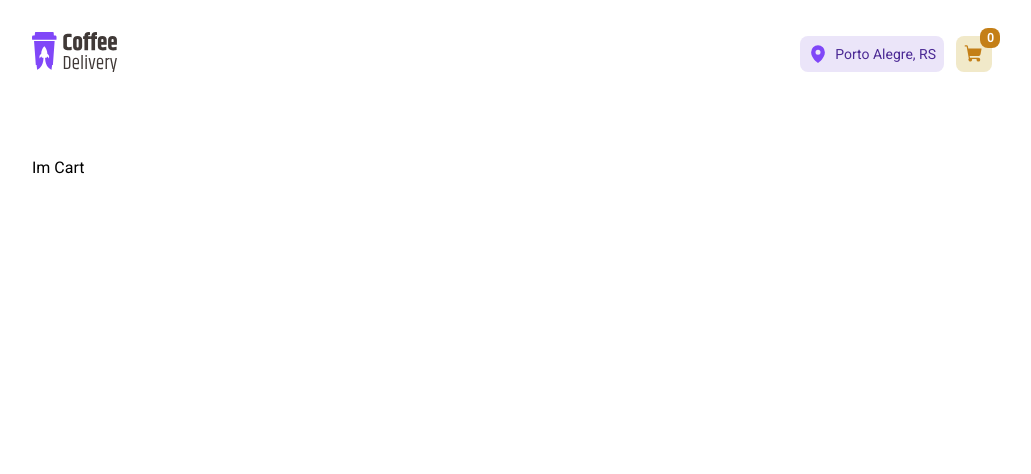
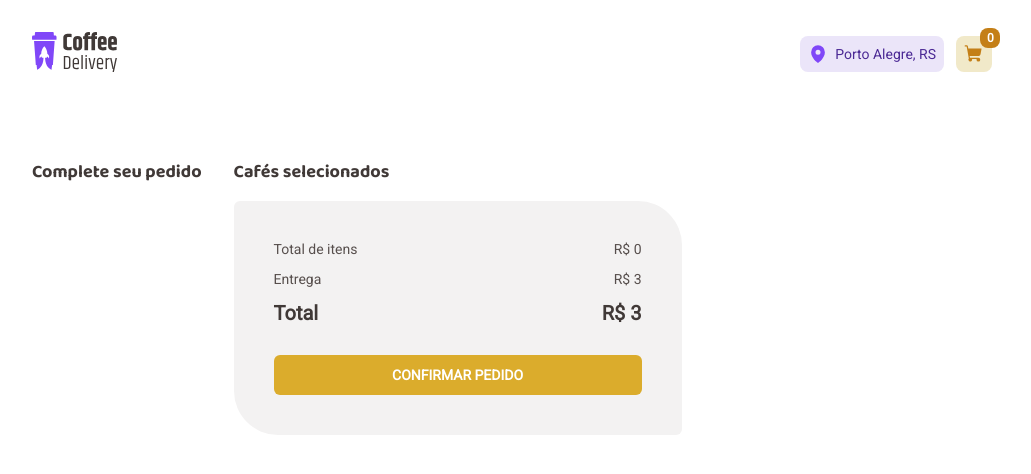
Before and after one commit to FernandoBrino/coffee-delivery, a React (Vite) app: page /cart in a window 1280 px wide. Shown: the top 474 px of the page, without its empty margins (128-1159 px from the left). Built offline with nearby package versions, Linux system fonts and the light colour scheme.

Commit message:
Refactor TotalCoffee

```diff
--- a/package.json
+++ b/package.json
@@ -14,6 +14,7 @@
     "react": "^18.2.0",
     "react-dom": "^18.2.0",
     "react-router-dom": "^6.4.2",
+    "react-toastify": "^9.0.8",
     "styled-components": "^5.3.6"
   },
   "devDependencies": {
--- a/src/components/Header/styles.ts
+++ b/src/components/Header/styles.ts
@@ -4,7 +4,6 @@ export const HeaderContainer = styled.header`
     display: flex;
     align-items: center;
     justify-content: space-between;
-
 `
 
 export const Actions = styled.div`
--- /dev/null
+++ b/src/pages/Cart/CoffeeBuyed/index.tsx
@@ -0,0 +1,78 @@
+import { FC, useContext, useEffect, useState } from "react"
+import { Minus, Plus, Trash } from "phosphor-react";
+import {
+    Actions,
+    ChangeQuantity,
+    CoffeDetails,
+    CoffeeBuyedContainer,
+    CoffeeDescription,
+    RemoveCoffee
+} from "./styles";
+import { ItemsContext } from "../../../contexts/ItemsContext";
+
+
+interface CoffeeBuyed {
+    id: number;
+    title: string;
+    price: number;
+    quantity: number;
+    img: string;
+}
+
+
+interface IProps {
+    coffee: CoffeeBuyed;
+}
+
+export const CoffeeBuyed: FC<IProps> = ({ coffee }) => {
+    const { removeCoffeeInCart, updateCoffeQuantityInCart } = useContext(ItemsContext);
+    const [coffeeQuantity, setCoffeeQuantity] = useState<number>(coffee.quantity);
+
+    const handleAddCoffeeInCart = () => {
+        setCoffeeQuantity(state => state + 1);
+        updateCoffeQuantityInCart(coffee.id, coffeeQuantity);
+    }
+
+    const handleReduceCoffeeInCart = () => {
+        if(coffeeQuantity > 1) {
+            setCoffeeQuantity(state => state - 1);
+            updateCoffeQuantityInCart(coffee.id, coffeeQuantity);
+        }
+    }
+
+    const handleRemoveCoffeeInCart = () => {
+        removeCoffeeInCart(coffee.id)
+    }
+
+    return (
+        <CoffeeBuyedContainer>
+            <img src={coffee.img}/>
+
+            <CoffeDetails>
+                <CoffeeDescription>
+                    <h3>{coffee.title}</h3>
+                    <p>R$ {coffee.price}</p>
+                </CoffeeDescription>
+
+                <Actions>
+                    <ChangeQuantity>
+                        <button onClick={handleReduceCoffeeInCart}>
+                            <Minus size={15} weight="bold"/>
+                        </button>
+
+                        <p>{coffeeQuantity}</p>
+
+                        <button onClick={handleAddCoffeeInCart}>
+                            <Plus size={15} weight="bold" />
+                        </button>
+                    </ChangeQuantity>
+                    <RemoveCoffee onClick={handleRemoveCoffeeInCart}>
+                        <Trash size={15} weight="bold"/>
+                        <p>REMOVER</p>
+                    </RemoveCoffee>
+                </Actions>
+            </CoffeDetails>
+        </CoffeeBuyedContainer>
+
+    )
+}
--- /dev/null
+++ b/src/pages/Cart/CoffeeBuyed/styles.ts
@@ -0,0 +1,83 @@
+import styled from "styled-components";
+
+export const CoffeeBuyedContainer = styled.div`
+    display: flex;
+    gap: 2rem;
+
+    > img {
+        width: 6.4rem;
+        height: 6.4rem;
+    }
+`
+
+export const CoffeDetails = styled.div`
+    display: flex;
+    flex-direction: column;
+    gap: 0.8rem;
+    width: 70%;
+`
+
+export const CoffeeDescription = styled.div`
+    display: flex;
+    justify-content: space-between;
+
+
+    h3 {
+        font-size: 1.6rem;
+        font-weight: 400;
+        color: ${props => props.theme["base-subtitle"]};
+    }
+
+    p {
+        font-size: 1.6rem;
+        font-weight: 700;
+        color: ${props => props.theme["base-text"]};
+    }
+`
+
+export const Actions = styled.div`
+    display: flex;
+    gap: 0.8rem;
+`
+
+export const ChangeQuantity = styled.div`
+    display: flex;
+    align-items: center;
+    justify-content: center;
+    padding: 0.8rem;
+    border-radius: 6px;
+    gap: 0.6rem;
+    background-color: ${props => props.theme["base-button"]};
+
+    button {
+        display: flex;
+        align-items: center;
+        border: none;
+        background-color: ${props => props.theme["base-button"]};
+    }
+
+    svg {
+        cursor: pointer;
+        color: ${props => props.theme.purple};
+    }
+`
+
+export const RemoveCoffee = styled.div`
+    display: flex;
+    align-items: center;
+    justify-content: center;
+    padding: 0.8rem;
+    border-radius: 6px;
+    gap: 0.6rem;
+    background-color: ${props => props.theme["base-button"]};
+    cursor: pointer;
+
+    p {
+        font-size: 1.2rem;
+        color: ${props => props.theme["base-text"]};
+    }
+
+    > svg {
+        color: ${props => props.theme.purple};
+    }
+`
--- a/src/pages/Cart/index.tsx
+++ b/src/pages/Cart/index.tsx
@@ -1,7 +1,74 @@
-import { CartContainer } from "./styles"
+import { useContext } from "react"
+import { ItemsContext } from "../../contexts/ItemsContext"
+import { CoffeeBuyed } from "./CoffeeBuyed";
+import {
+    Address,
+    CartContainer,
+    CompleteRequest,
+    ConfirmButton,
+    PaymentMethod,
+    SelectedCoffees,
+    Separator,
+    Shipping,
+    Subtitle,
+    Total,
+    TotalBill,
+    TotalCoffees,
+    TotalCoffeesList,
+    TotalItems
+} from "./styles"
+
 
 export const Cart = () => {
+    const { coffeesInCart } = useContext(ItemsContext);
+
+    const totalItems = coffeesInCart.reduce((acc, coffee) => acc += coffee.price * coffee.quantity, 0);
+
+    const shipping = 3;
+
+    const total = shipping + totalItems;
+
     return (
-        <CartContainer>Im Cart</CartContainer>
+        <CartContainer>
+            <CompleteRequest>
+                <Subtitle>Complete seu pedido</Subtitle>
+                <Address></Address>
+                <PaymentMethod></PaymentMethod>
+            </CompleteRequest>
+            <SelectedCoffees>
+                <Subtitle>Cafés selecionados</Subtitle>
+                <TotalCoffees>
+                    <TotalCoffeesList>
+                        {coffeesInCart.map(coffee => (
+                            <>
+                                <CoffeeBuyed coffee={coffee}/>
+                                <Separator></Separator>
+                            </>
+                        ))}
+
+                        <TotalBill>
+                            <TotalItems>
+                                <p>Total de itens</p>
+                                <p>R$ {totalItems}</p>
+                            </TotalItems>
+
+                            <Shipping>
+                                <p>Entrega</p>
+                                <p>R$ {shipping}</p>
+                            </Shipping>
+
+                            <Total>
+                                <p>Total</p>
+                                <p>R$ {total}</p>
+                            </Total>
+                        </TotalBill>
+
+                        <ConfirmButton>
+                            CONFIRMAR PEDIDO
+                        </ConfirmButton>
+                    </TotalCoffeesList>
+                </TotalCoffees>
+            </SelectedCoffees>
+        </CartContainer>
     )
 }
--- a/src/pages/Cart/styles.ts
+++ b/src/pages/Cart/styles.ts
@@ -1,4 +1,102 @@
 import styled from "styled-components";
 
 export const CartContainer = styled.div`
+    display: flex;
+    gap: 3.2rem;
 `
+
+export const CompleteRequest = styled.div`
+`
+
+export const Address = styled.div`
+`
+
+export const PaymentMethod = styled.div`
+`
+
+export const SelectedCoffees = styled.div`
+    display: flex;
+    flex-direction: column;
+    gap: 1.5rem;
+`
+
+export const TotalCoffees = styled.div`
+    min-width: 44.8rem;
+    min-height: 49.8rem;
+`
+
+export const TotalCoffeesList = styled.div`
+    display: flex;
+    flex-direction: column;
+    gap: 3rem;
+    border-radius: 0.6rem 4.4rem;
+    padding: 4rem;
+
+    background-color: ${props => props.theme["base-card"]};
+`
+
+export const Subtitle = styled.h2`
+    font-family: 'Baloo 2', sans-serif;
+    font-weight: 700;
+    font-size: 1.8rem;
+
+    color: ${props => props.theme["base-subtitle"]};
+`
+
+export const Separator = styled.span`
+   border: 1px solid ${props => props.theme["base-button"]};
+`
+
+export const TotalBill = styled.div`
+    display: flex;
+    flex-direction: column;
+    gap: 1.4rem;
+`
+
+export const TotalItems = styled.div`
+    display: flex;
+    justify-content: space-between;
+    color: ${props => props.theme["base-text"]};
+
+    > p {
+        font-size: 1.4rem;
+    }
+`
+
+export const Shipping = styled.div`
+    display: flex;
+    justify-content: space-between;
+    color: ${props => props.theme["base-text"]};
+
+    > p {
+        font-size: 1.4rem;
+    }
+`
+
+export const Total = styled.span`
+    display: flex;
+    justify-content: space-between;
+    color: ${props => props.theme["base-subtitle"]};
+
+    p {
+        font-size: 2rem;
+        font-weight: 700;
+    }
+`
+
+export const ConfirmButton = styled.button`
+    display: flex;
+    align-items: center;
+    justify-content: center;
+    padding: 1.2rem 0.8rem;
+    border-radius: 6px;
+    cursor: pointer;
+
+    font-size: 1.4rem;
+    font-weight: 700;
+
+    border: none;
+
+    background-color: ${props => props.theme.yellow};
+    color: ${props => props.theme.white};
+`
--- a/src/pages/Home/CoffeeComponent/index.tsx
+++ b/src/pages/Home/CoffeeComponent/index.tsx
@@ -1,4 +1,4 @@
-import { FC, useContext, useState } from "react";
+import { FC, useContext, useEffect, useState } from "react";
 import { Actions, Cart, CoffeeContainer, CoffeeContent, CoffeeType, Description, FillCart, Footer, Price, Types } from "./styles";
 
 import { ShoppingCartSimple, Minus, Plus } from 'phosphor-react'
@@ -41,6 +41,7 @@ export const CoffeeComponent: FC<IProps> = ({ coffee }) => {
         }
 
         addCoffeeInCart(coffeeToBeAdded)
+        setCoffeeQuantity(1);
     }
 
     return (
@@ -75,7 +76,7 @@ export const CoffeeComponent: FC<IProps> = ({ coffee }) => {
                             <p>{coffeeQuantity}</p>
 
                             <button onClick={handleAddCoffee}>
-                            <Plus size={15} weight="bold" />
+                                <Plus size={15} weight="bold" />
                             </button>
                         </FillCart>
                         <Cart onClick={handleAddCoffeeInCart}>
@@ -84,7 +85,6 @@ export const CoffeeComponent: FC<IProps> = ({ coffee }) => {
                     </Actions>
                 </Footer>
             </CoffeeContent>
-
         </CoffeeContainer>
     );
 }
--- a/src/pages/Home/index.tsx
+++ b/src/pages/Home/index.tsx
@@ -4,8 +4,10 @@ import {
     HomeContainer,
     IconResume,
     IntroductionText,
-    ResumeApp, ResumeTitle,
-    List
+    ResumeApp,
+    ResumeTitle,
+    List,
+    Subtitle
 } from "./styles"
 
 import introductionLogo from '../../assets/introduction-logo.svg';
@@ -57,7 +59,7 @@ export const Home = () => {
             </CoffeeIntroduction>
 
             <CoffeeList>
-                <h2>Nossos Cafés</h2>
+                <Subtitle>Nossos Cafés</Subtitle>
 
                 <List>
                     {coffeeList.map(coffee => (
--- a/src/pages/Home/styles.ts
+++ b/src/pages/Home/styles.ts
@@ -73,12 +73,12 @@ export const CoffeeList = styled.div`
     display: flex;
     flex-direction: column;
     gap: 3.4rem;
+`
 
-    h2 {
-        font-family: 'Baloo 2', sans-serif;
-        font-weight: 800;
-        font-size: 3.2rem;
-    }
+export const Subtitle = styled.h2`
+    font-family: 'Baloo 2', sans-serif;
+    font-weight: 800;
+    font-size: 3.2rem;
 `
 
 export const List = styled.div`
```
Also changed, not shown: src/contexts/ItemsContext.tsx (+28 -5 lines), src/utils/coffeeList.ts (+15 -15 lines), 1 other file (tests, documents, lock files or other folders).
